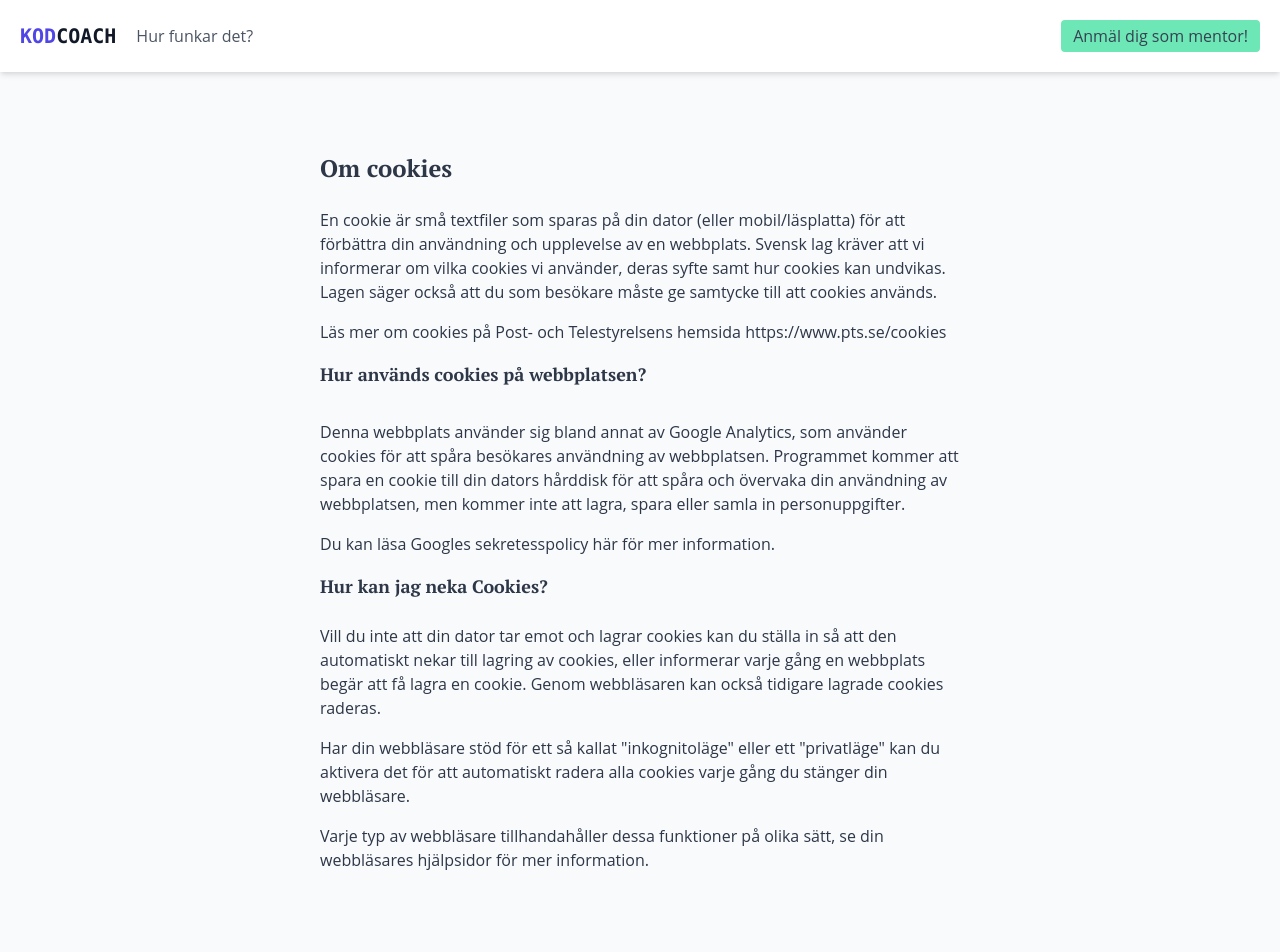
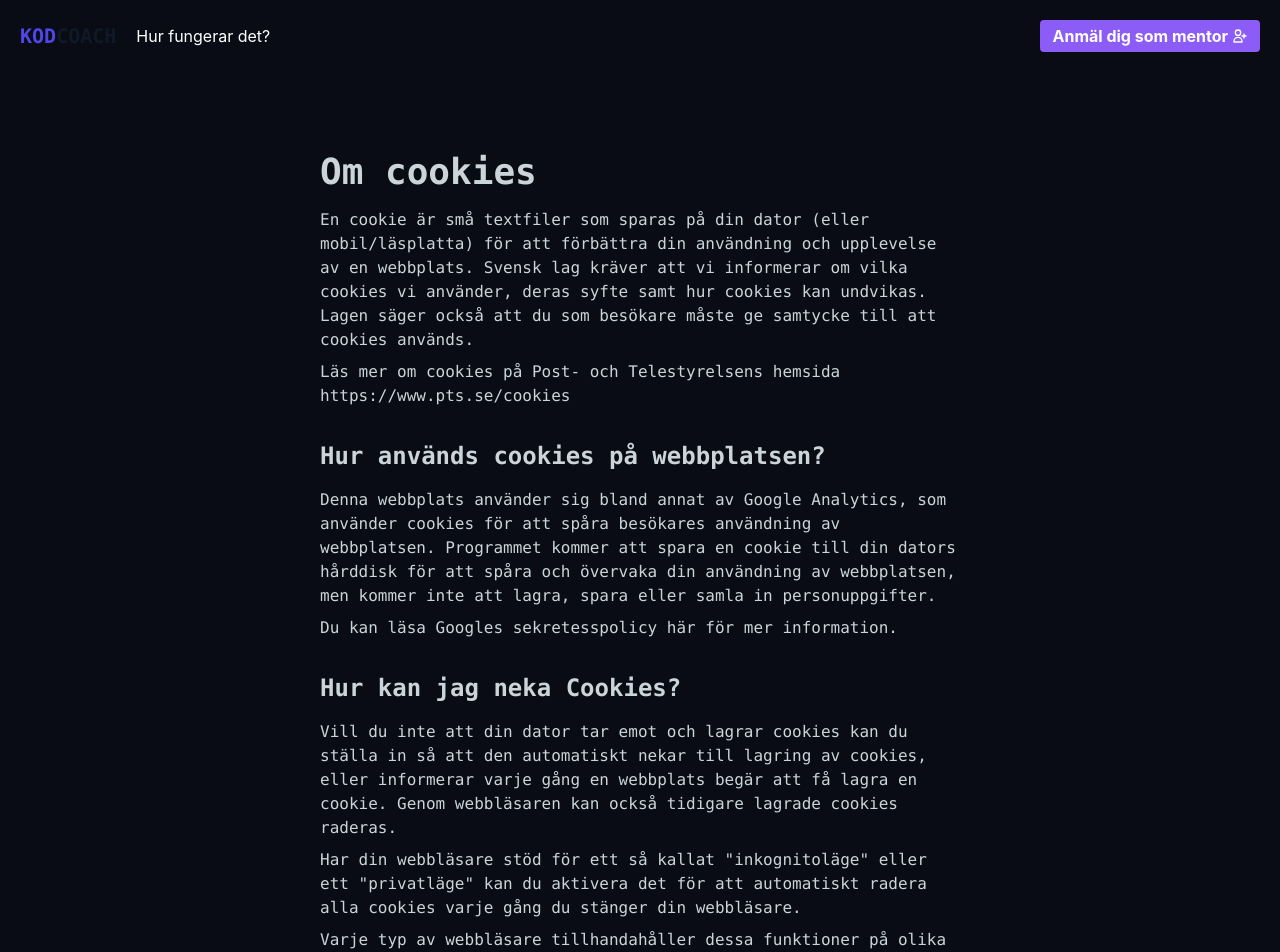
Before and after one commit to kodcoach/kodcoach.se, a Next.js app: page /om-cookies in a window 1280 px wide. Shown: the top 952 px of the page. Built offline with nearby package versions, Linux system fonts and the light colour scheme.

Commit message:
Adds dark theme

```diff
--- a/components/Layout/Footer.js
+++ b/components/Layout/Footer.js
@@ -2,14 +2,14 @@ import CookieConsent from 'react-cookie-consent';
 
 const Footer = () => {
   return (
-    <footer className="text-gray-600 body-font">
+    <footer className="body-font">
       <div className="container px-5 py-8 mx-auto flex items-center sm:flex-row flex-col">
         <a className="font-mono font-bold text-xl text-gray-900 uppercase mb-4 md:mb-0 md:mr-2">
           <span className="text-indigo-600">Kod</span>Coach
         </a>
-        <p className="text-sm text-gray-500 sm:ml-4 sm:pl-4 sm:border-l-2 sm:border-gray-200 sm:py-2 sm:mt-0 mt-4">
+        <p className="text-sm sm:ml-4 sm:pl-4 sm:border-l-2 sm:border-gray-200 sm:py-2 sm:mt-0 mt-4">
           © {new Date().getFullYear()} Kodcoach —
-          <span className="text-gray-600 ml-1">
+          <span className="ml-1">
             Skapad och förvaltad av @frozzare, @sanlin och @marcustisater
           </span>
         </p>
--- a/components/Layout/Header.js
+++ b/components/Layout/Header.js
@@ -1,20 +1,25 @@
+import Link from 'next/link'
+
 const Header = () => {
   return (
-    <header className="bg-white text-gray-600 shadow-md">
+    <header className="text-white">
       <div className="container mx-auto flex flex-wrap p-5 flex-col md:flex-row items-center">
         <a className="font-mono font-bold text-xl text-gray-900 uppercase mb-4 md:mb-0 md:mr-5">
           <span className="text-indigo-600">Kod</span>Coach
         </a>
         <nav className="flex-grow flex flex-wrap items-center text-base my-auto">
-          <a href="#" className="hover:text-gray-700">
-            Hur funkar det?
-          </a>
+          <Link href="/hur-fungerar-det" className="hover:text-gray-700">
+            Hur fungerar det?
+          </Link>
         </nav>
         <button
-          className="inline-flex items-center text-gray-700 border-0 py-1 px-3 rounded text-base mt-4 md:mt-0 md:ml-5
-          bg-green-300 hover:bg-green-400 transition-colors"
+          className="inline-flex items-center border-0 py-1 px-3 rounded text-base mt-4 md:mt-0 md:ml-5
+          text-white focus:outline-none font-bold bg-purple-500"
         >
-          Anmäl dig som mentor!
+          Anmäl dig som mentor
+          <svg className="w-4 h-4 ml-1"xmlns="http://www.w3.org/2000/svg" fill="none" viewBox="0 0 24 24" stroke="currentColor">
+            <path stroke-linecap="round" stroke-linejoin="round" stroke-width="2" d="M18 9v3m0 0v3m0-3h3m-3 0h-3m-2-5a4 4 0 11-8 0 4 4 0 018 0zM3 20a6 6 0 0112 0v1H3v-1z" />
+          </svg>
         </button>
       </div>
     </header>
--- a/pages/_app.js
+++ b/pages/_app.js
@@ -11,11 +11,6 @@ export default function App({ Component, pageProps }) {
           name="viewport"
           content="minimum-scale=1, initial-scale=1, width=device-width"
         />
-        <link rel="preconnect" href="https://fonts.gstatic.com" />
-        <link
-          href="https://fonts.googleapis.com/css?family=PT+Serif:bold|Roboto:300,400,500&amp;display=swap"
-          rel="stylesheet"
-        />
       </Head>
       <Layout>
         <Component {...pageProps} />
--- /dev/null
+++ b/pages/hur-fungerar-det.js
@@ -0,0 +1,15 @@
+import Head from '../components/Head';
+
+export default function  HurFungerarDet() {
+  return (
+    <>
+      <Head
+        title="Kodcoach"
+        description=""
+        url="https://kodcoach.se/hur-fungerar-det"
+      />
+
+      <h1>Hur fungerar tjänsten?</h1>
+    </>
+  );
+}
--- a/pages/index.js
+++ b/pages/index.js
@@ -21,7 +21,7 @@ export default function Index({ mentors }) {
             Utvecklare till utvecklare.
           </span>
         </h1>
-        <p className="text-center text-md sm:text-lg md:text-xl text-gray-500 font-light">
+        <p className="text-center text-md sm:text-lg font-mono tracking-tight">
           Erfarna utvecklare som gärna delar med sig av sina erfarenheter, sin
           kunskap & ger rådgivning till andra utvecklare som vill växa.
         </p>
@@ -31,7 +31,7 @@ export default function Index({ mentors }) {
         {mentors.map((mentor, i) => (
           <div
             key={i}
-            className="bg-white shadow-xl p-6 rounded-lg flex flex-col flex-nowrap items-stretch"
+            className="bg-custom shadow-xl p-6 rounded-lg flex flex-col flex-nowrap items-stretch"
           >
             <img
               className="rounded-full mx-auto mb-3 -mt-1"
@@ -39,7 +39,7 @@ export default function Index({ mentors }) {
               height="80"
               src={mentor.avatar}
             />
-            <h2 className="text-lg text-gray-900 font-medium title-font mb-2">
+            <h2 className="text-lg font-medium title-font mb-2">
               {mentor.name}
             </h2>
             <p className="leading-relaxed text-base font-light">
@@ -51,7 +51,7 @@ export default function Index({ mentors }) {
                 .map((teach, i) => (
                   <li
                     key={i}
-                    className="px-2 py-1 mr-2 mt-2 text-xs leading-none text-gray-800 bg-purple-100 rounded-full"
+                    className="px-2 py-1 mr-2 mt-2 text-xs leading-none text-gray-800 bg-purple-100 rounded-full font-mono tracking-tight"
                   >
                     {teach}
                   </li>
--- a/pages/om-cookies.js
+++ b/pages/om-cookies.js
@@ -8,35 +8,35 @@ export default function OmCookies() {
         description="En cookie är små textfiler som sparas på din dator (eller mobil/läsplatta) för att förbättra din användning och upplevelse av en webbplats"
         url="https://kodcoach.se/om-cookies/"
       />
-      <div className="max-w-screen-sm mx-auto my-8 md:my-12">
-        <h1 className="text-2xl">Om cookies</h1>
-        <p className="pt-2 pb-2">
+      <div className="max-w-screen-sm mx-auto my-8 md:my-12 font-mono">
+        <h1 className="text-4xl">Om cookies</h1>
+        <p className="pb-2">
           En cookie är små textfiler som sparas på din dator (eller
           mobil/läsplatta) för att förbättra din användning och upplevelse av en
           webbplats. Svensk lag kräver att vi informerar om vilka cookies vi
           använder, deras syfte samt hur cookies kan undvikas. Lagen säger också
           att du som besökare måste ge samtycke till att cookies används.
         </p>
-        <p className="pt-2 pb-2">
+        <p className="pb-8">
           Läs mer om cookies på Post- och Telestyrelsens hemsida{' '}
           <a href="https://www.pts.se/cookies">https://www.pts.se/cookies</a>
         </p>
-        <h3 className="text-lg font-bold pb-2 pt-2">
+        <h3 className="text-2xl font-bold">
           Hur används cookies på webbplatsen?
         </h3>
-        <p className="pt-2 pb-2">
+        <p className="pb-2">
           Denna webbplats använder sig bland annat av Google Analytics, som
           använder cookies för att spåra besökares användning av webbplatsen.
           Programmet kommer att spara en cookie till din dators hårddisk för att
           spåra och övervaka din användning av webbplatsen, men kommer inte att
           lagra, spara eller samla in personuppgifter.
         </p>
-        <p className="pt-2 pb-2">
+        <p className="b-2 pb-8">
           Du kan läsa Googles sekretesspolicy{' '}
           <a href="https://policies.google.com/privacy">här</a> för mer
           information.
         </p>
-        <h3 className="text-lg font-bold pb-2 pt-2">
+        <h3 className="text-2xl font-bold">
           Hur kan jag neka Cookies?
         </h3>
         <p className="pb-2">
@@ -45,12 +45,12 @@ export default function OmCookies() {
           informerar varje gång en webbplats begär att få lagra en cookie. Genom
           webbläsaren kan också tidigare lagrade cookies raderas.
         </p>
-        <p className="pt-2 pb-2">
+        <p className="pb-2">
           Har din webbläsare stöd för ett så kallat "inkognitoläge" eller ett
           "privatläge" kan du aktivera det för att automatiskt radera alla
           cookies varje gång du stänger din webbläsare.
         </p>
-        <p className="pt-2 pb-2">
+        <p className="pb-2">
           Varje typ av webbläsare tillhandahåller dessa funktioner på olika
           sätt, se din webbläsares hjälpsidor för mer information.
         </p>
--- a/styles/globals.css
+++ b/styles/globals.css
@@ -3,12 +3,15 @@
 @tailwind utilities;
 
 body {
-    color: var(--theme-color-text,#2d3748);
-    background-color: var(--theme-color-background,#F9FAFB);
+    -webkit-font-smoothing: antialiased;
+    -moz-osx-font-smoothing: grayscale;
+
+    color: var(--theme-color-text,#cbd4d9);
+    background-color: var(--theme-color-background,#090c15);
 
     margin: 0px;
     font-weight: 400;
-    font-family: 'Open Sans', sans-serif;
+    font-family: -apple-system,BlinkMacSystemFont,"Segoe UI",Helvetica,Arial,sans-serif,"Apple Color Emoji","Segoe UI Emoji";
 }
 
 
@@ -17,7 +20,11 @@ h2,
 h3,
 h4,
 h5 {
-    font-family: 'PT Serif';
     font-weight: 700;
     margin-bottom: 1rem;
 }
+
+/* to be refactored */
+.bg-custom {
+    background-color: rgb(24 24 25);
+}
```
